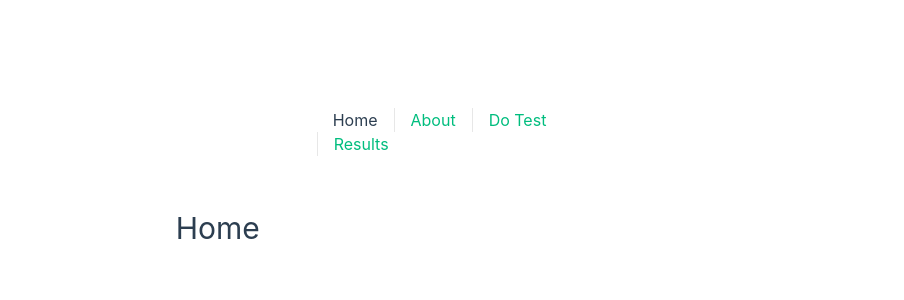
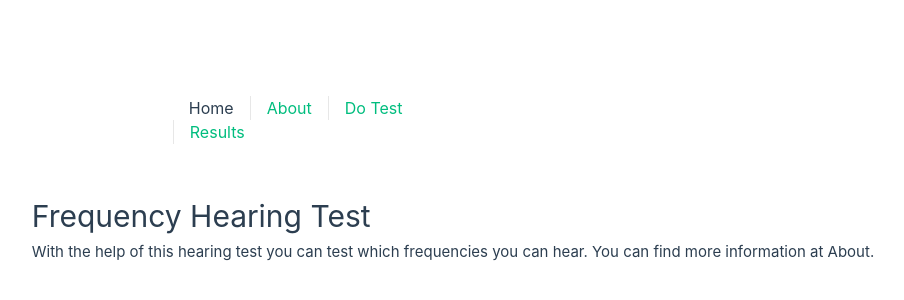
Before and after one commit to jannesbrunner/bht-wp-project1, a Vue app: page / in a window 1280 px wide. Shown: the part 236-536 px from the top of the page, without its empty margins (187-1091 px from the left). Built offline with nearby package versions, Linux system fonts and the light colour scheme.

Commit message:
Add text information

```diff
--- a/src/views/AboutView.vue
+++ b/src/views/AboutView.vue
@@ -1,6 +1,17 @@
 <template>
   <div class="about">
     <h1>BHT WP Project 1</h1>
+    <div>
+      <br />
+      <br />
+      <p>
+        <h3>Info</h3>
+        - 8000 Hz (should be passed by any age) <br />
+- 13000 Hz (should be passed by under 50 years old) <br />
+- 15000 hz (should be passed by under 35 years old) <br />
+- 19000 hz (should be passed by under 20 years old, even 15 years old) <br />
+      </p>
+    </div>
   </div>
 </template>
 
--- a/src/views/HomeView.vue
+++ b/src/views/HomeView.vue
@@ -4,6 +4,7 @@
 
 <template>
   <main>
-    <h1>Home</h1>
+    <h1>Frequency Hearing Test</h1>
+    <p>With the help of this hearing test you can test which frequencies you can hear. You can find more information at About.</p>
   </main>
 </template>
--- a/src/views/TestView.vue
+++ b/src/views/TestView.vue
@@ -4,7 +4,8 @@
     <div v-if="!isTesting && !isFinish">
     <div><strong>Name:</strong>&nbsp; &nbsp;<input type="text" v-model="name" /></div>
     <div><strong>Age:</strong> &nbsp; &nbsp;<input type="number" v-model="age"/></div>
-      <p>Click the button below to start the test.</p>
+    <p>Adjust your Headphone volume to like 50%</p>
+    <p>Click the button below to start the test.</p>
       <button @click="() => { if (checkInput()) {doTest()}}">Start Test</button>
     </div>
     <div class="test" v-if="isTesting">
@@ -20,6 +21,7 @@
     <div v-if="!isTesting && isFinish">
       <p>Test finished! Thank you</p>
     </div>
+
   </div>
 </template>
 
```
Also changed, not shown: 1 other file (tests, documents, lock files or other folders).
